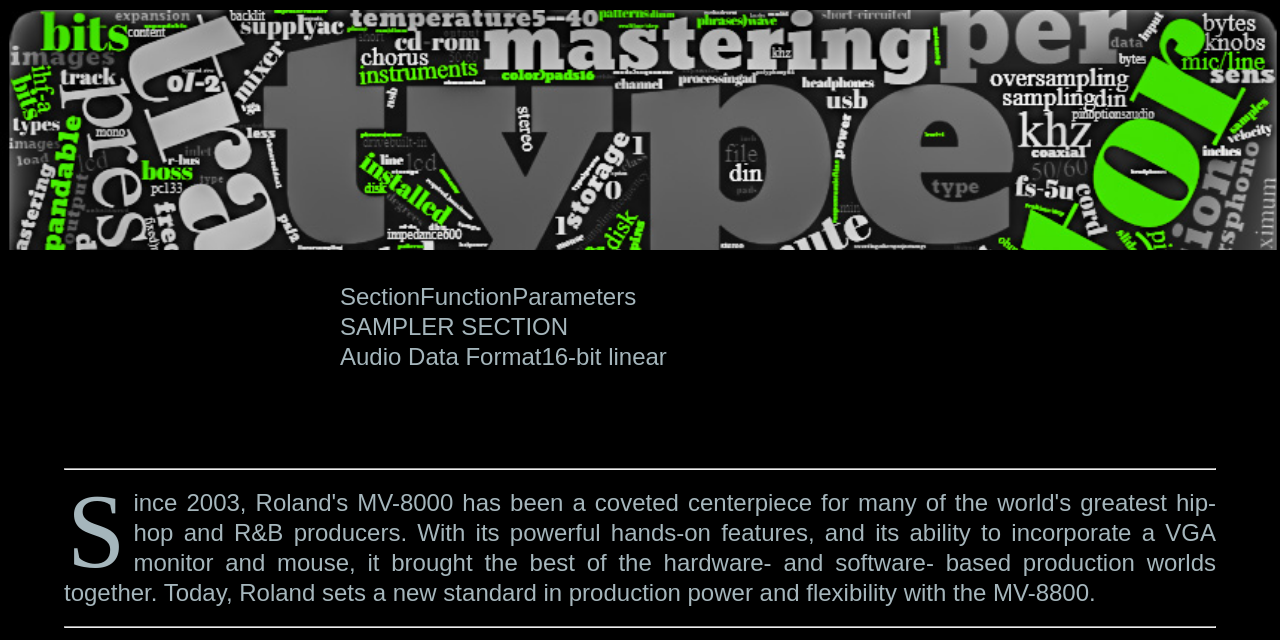
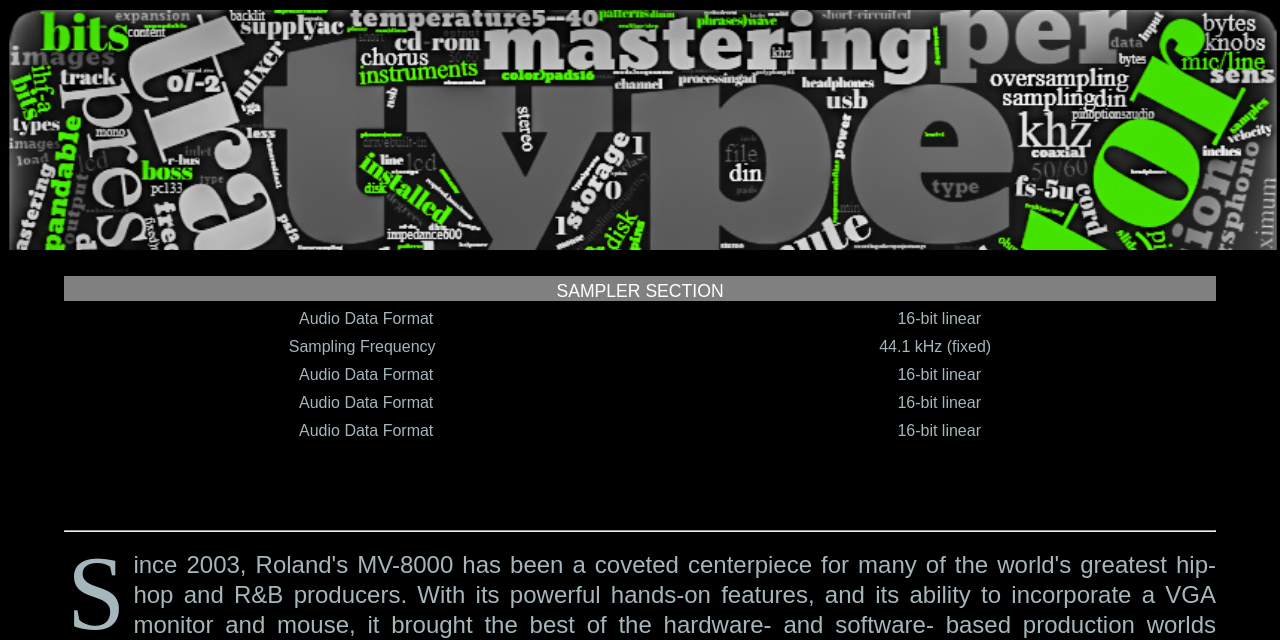
Before and after one commit to LucasP1vko/MVHUB, a plain HTML site: page 1_info.html in a window 1280 px wide. Shown: the part 173-813 px from the top of the page. Drawn offline with nearby package versions, Linux system fonts and the light colour scheme; a web font is replaced by a local one.

Commit message:
specs table building content

```diff
--- a/1_info.html
+++ b/1_info.html
@@ -103,17 +103,37 @@
     <section id="hero-box_sub">
         <div id="hero-image_specs"></div>
 
-     </section>
+    </section>
 
-     <!-- specs table -->
+    <!-- specs table -->
 
-     <div class="table">
-         <div class="row"><div class="column">Section</div><div class="column">Function</div><div class="column">Parameters</div></div>
-         <div class="row">SAMPLER SECTION</div>
-         <div class="row">
-         <div class="column one">Audio Data Format</div><div class="column two">16-bit linear</div>
-         </div>
-     </div>
+    <div class="wrapper">
+        <div class="flex-container_top">
+            <div class="box_top">SAMPLER SECTION</div>
+        </div>
+        <div class="flex-container">
+            <div class="box">Audio Data Format</div>
+            <div class="box">16-bit linear</div>
+        </div>
+        <div class="flex-container">
+            <div class="box">Sampling Frequency</div>
+            <div class="box">44.1 kHz (fixed)</div>
+        </div>
+        <div class="flex-container">
+            <div class="box">Audio Data Format</div>
+            <div class="box">16-bit linear</div>
+        </div>
+        <div class="flex-container">
+            <div class="box">Audio Data Format</div>
+            <div class="box">16-bit linear</div>
+        </div>
+        <div class="flex-container">
+            <div class="box">Audio Data Format</div>
+            <div class="box">16-bit linear</div>
+        </div>
+
+    </div>
+
 
 
 
@@ -174,9 +194,16 @@
         </div>
         <!-- footer author -->
         <div class="footer_author">
-            <p class="text_footer"><ion-icon name="bulb-outline"></ion-icon> Design and Photography: P1vko</p>
-            <p class="text_footer"><ion-icon name="flag-outline"></ion-icon> Dunboyne, Ireland</p>
-            <p class="text_footer"><ion-icon name="mail-outline"></ion-icon><a href="4_contact.html" class="text_footer" id="contact_footer"> Contact</a></p>
+            <p class="text_footer">
+                <ion-icon name="bulb-outline"></ion-icon> Design and Photography: P1vko
+            </p>
+            <p class="text_footer">
+                <ion-icon name="flag-outline"></ion-icon> Dunboyne, Ireland
+            </p>
+            <p class="text_footer">
+                <ion-icon name="mail-outline"></ion-icon><a href="4_contact.html" class="text_footer"
+                    id="contact_footer"> Contact</a>
+            </p>
         </div>
         <!-- footer social -->
         <div class="footer_social">
--- a/assets/css/style.css
+++ b/assets/css/style.css
@@ -594,21 +594,52 @@
 
 }
 
-.table {
-  margin-left: auto;
-  margin-right: auto;
-  display: block;
-  margin: 2em auto;
-  width: 90%;
-  max-width: 600px;
+.wrapper {
+  width:100%;
+  max-width: 90vw;
+  margin: 2% auto;
 }
 
-.row {
+
+
+.flex-container {
+  width: 100%;
+  background: #000;
   display: flex;
-  flex-flow: row wrap;
+  flex-wrap: wrap;
+  border-style: solid;
+  border-bottom: #a5b6bc;
+}
+
+.box {
+height: 25px;
+min-width: 250px;
+flex-grow: 1;
+
   font-family: montaga, sans-serif;
-  font-weight: 300;
-  font-size: 1.5em;
+  font-weight: 100;
+  font-size: 1rem;
   line-height: 30px;
   color: #a5b6bc;
+
+  text-align: center;
 }
+
+.flex-container_top {
+  background: rgba(255, 255, 255, 0.5);
+  display: flex;
+}
+
+.box_top {
+height: 25px;
+min-width: 250px;
+flex-grow: 1;
+
+  font-family: montaga, sans-serif;
+  font-weight: 100;
+  font-size: 1.1rem;
+  line-height: 30px;
+  color: #ffffff;
+
+  text-align: center;
+}
```
